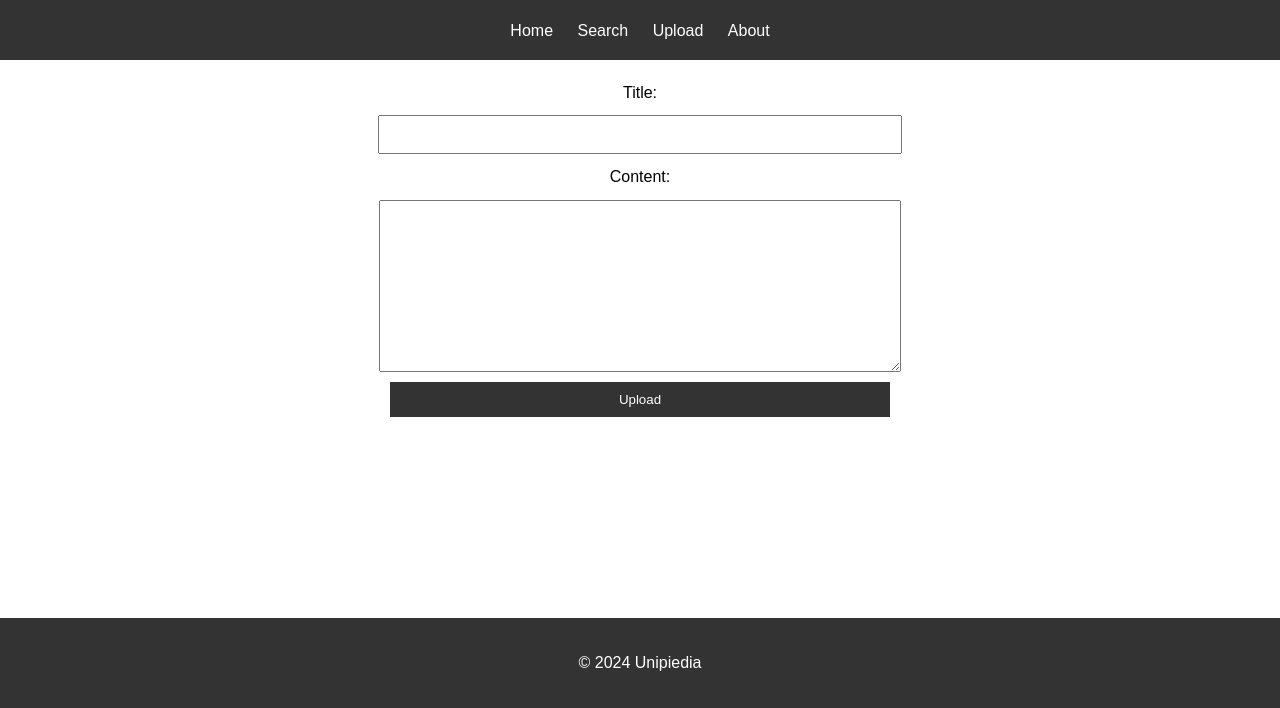
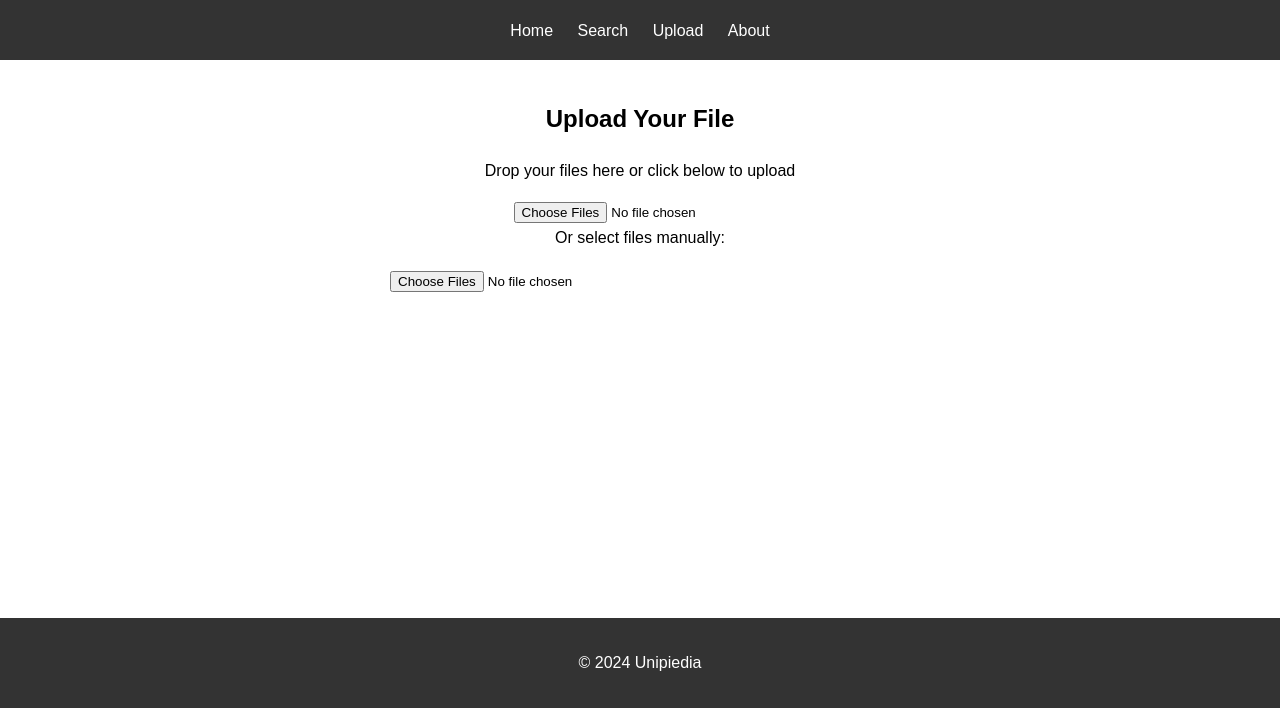
Before and after one commit to Sobhituniyal/UNIPIEDIA-, a plain HTML site: page upload.html in a window 1280 px wide. Shown: the part 92-800 px from the top of the page. Drawn offline with Linux system fonts and the light colour scheme.

Commit message:
Update upload.html

```diff
--- a/upload.html
+++ b/upload.html
@@ -1,5 +1,5 @@
 
-<!DOCTYPE html>
+    <!DOCTYPE html>
 <html lang="en">
 <head>
     <meta charset="UTF-8">
@@ -18,18 +18,26 @@
         </nav>
     </header>
     <main>
-        <form>
-            <label for="title">Title:</label>
-            <input type="text" id="title" name="title" required />
+        <h2>Upload Your File</h2>
+        <!-- Drag and Drop Area -->
+        <div id="drop-area">
+            <p>Drop your files here or click below to upload</p>
+            <input type="file" id="fileElem" multiple onchange="handleFiles(this.files)">
+        </div>
 
-            <label for="content">Content:</label>
-            <textarea id="content" name="content" rows="10" required></textarea>
+        <!-- Manual Upload Form -->
+        <form id="manual-upload-form">
+            <label for="manual-file">Or select files manually:</label>
+            <input type="file" id="manual-file" name="file" multiple onchange="handleFiles(this.files)">
+        </form>
 
-            <button type="submit">Upload</button>
-        </form>
+        <!-- File List -->
+        <ul id="fileList"></ul>
     </main>
     <footer>
         <p>&copy; 2024 Unipiedia</p>
     </footer>
+
+    <script src="script.js"></script>
 </body>
 </html>
```
